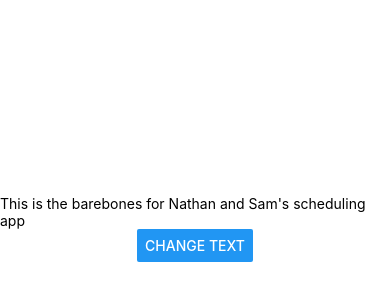
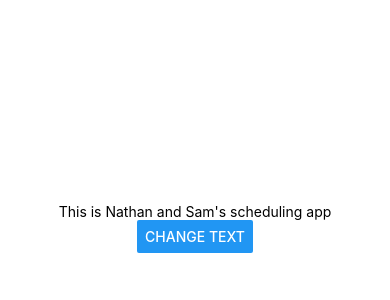
Before and after one commit to nathanblan/schedule_app, a React Native app: screen / in a window 390 px wide. Shown: the part 194-494 px from the top of the page. Built offline with nearby package versions, Linux system fonts and the light colour scheme.

Commit message:
Update App.js

```diff
--- a/App.js
+++ b/App.js
@@ -3,7 +3,7 @@ import React, { useState } from 'react';
 import { StyleSheet, Button, Text, View } from 'react-native';
 
 export default function App() {
-  const [outputText, setOutputText] = useState("This is the barebones for Nathan and Sam's scheduling app");
+  const [outputText, setOutputText] = useState("This is Nathan and Sam's scheduling app");
   return (
     <View style={styles.container}>
       <Text>{outputText}</Text>
```
